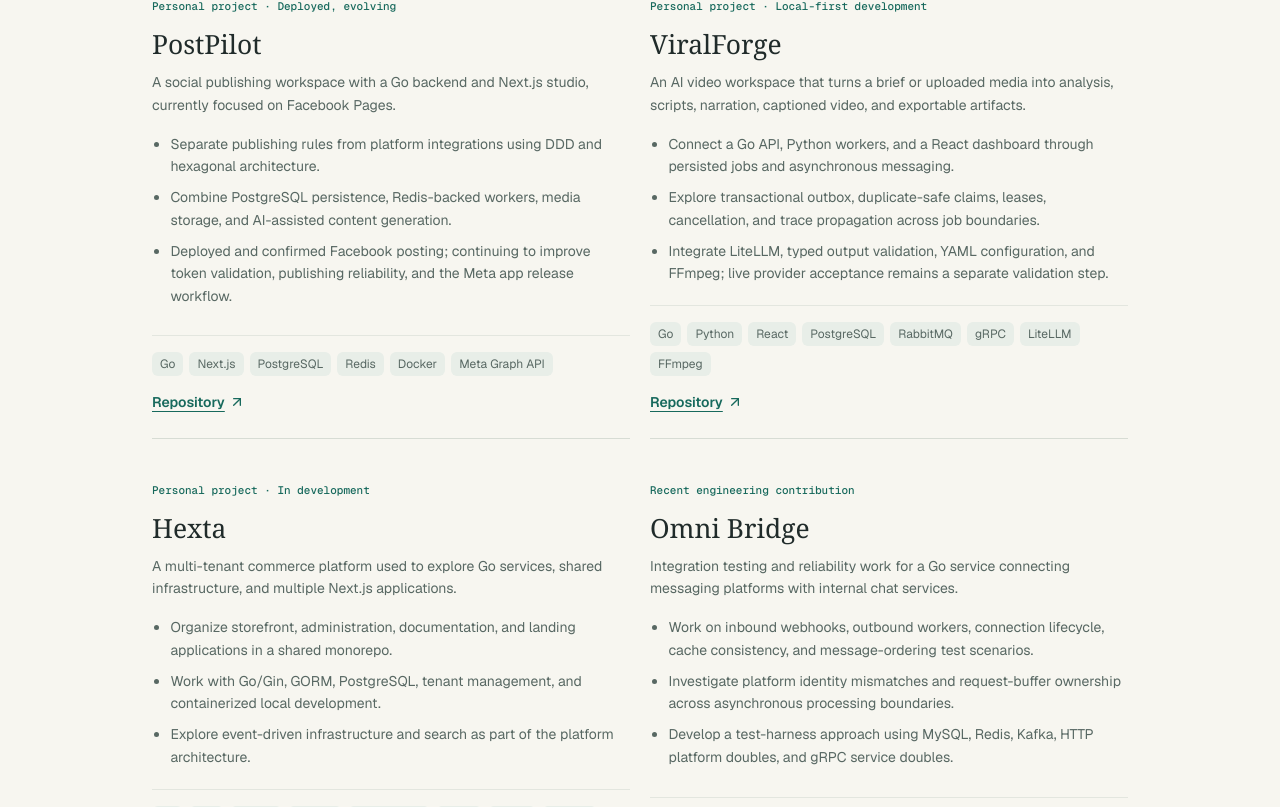
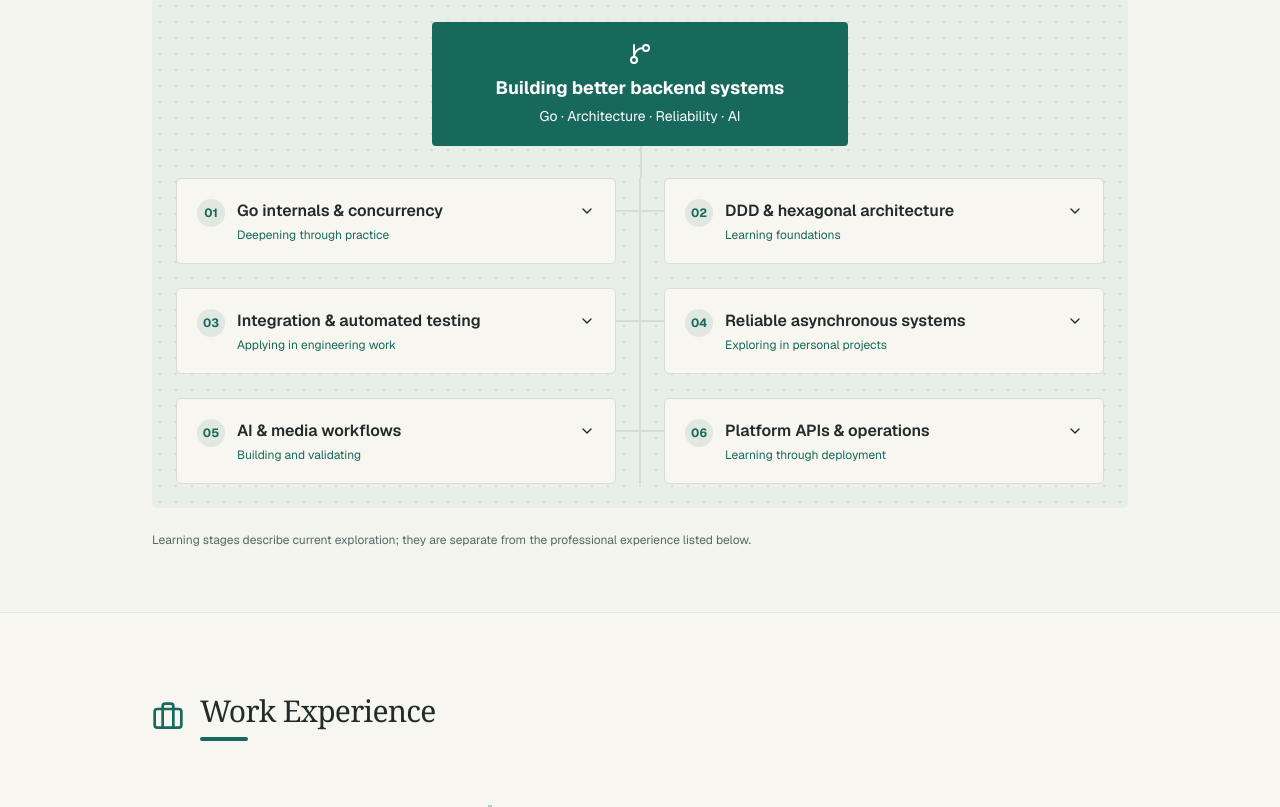
Before and after one commit to TruongHoang2004/portfolio, a Next.js app: page / in a window 1280 px wide. Shown: the part 1533-2340 px from the top of the page. Built offline with nearby package versions, Linux system fonts and the light colour scheme.

Commit message:
layout: move Selected Work to the bottom and drop Omni Bridge

```diff
--- a/app/page.tsx
+++ b/app/page.tsx
@@ -32,10 +32,10 @@ export default function Home() {
       <div>
         <Hero />
         <Skills />
-        <PersonalProjects />
         <LearningMindmap />
         <div id="experience"><Experience /></div>
         <Education />
+        <PersonalProjects />
       </div>
 
       <footer className="py-8 text-center text-muted-foreground text-sm">
--- a/data/projects.ts
+++ b/data/projects.ts
@@ -44,15 +44,4 @@ export const personalProjects: PersonalProject[] = [
     technologies: "Go · Gin · GORM · Next.js · PostgreSQL · Redis · Kafka · Docker",
     url: "https://github.com/TruongHoang2004/Hexta",
   },
-  {
-    name: "Omni Bridge",
-    category: "Recent engineering contribution",
-    description: "Integration testing and reliability work for a Go service connecting messaging platforms with internal chat services.",
-    highlights: [
-      "Work on inbound webhooks, outbound workers, connection lifecycle, cache consistency, and message-ordering test scenarios.",
-      "Investigate platform identity mismatches and request-buffer ownership across asynchronous processing boundaries.",
-      "Develop a test-harness approach using MySQL, Redis, Kafka, HTTP platform doubles, and gRPC service doubles.",
-    ],
-    technologies: "Go · Fiber · GORM · MySQL · Redis · Kafka · gRPC · Integration Testing",
-  },
 ];
```
